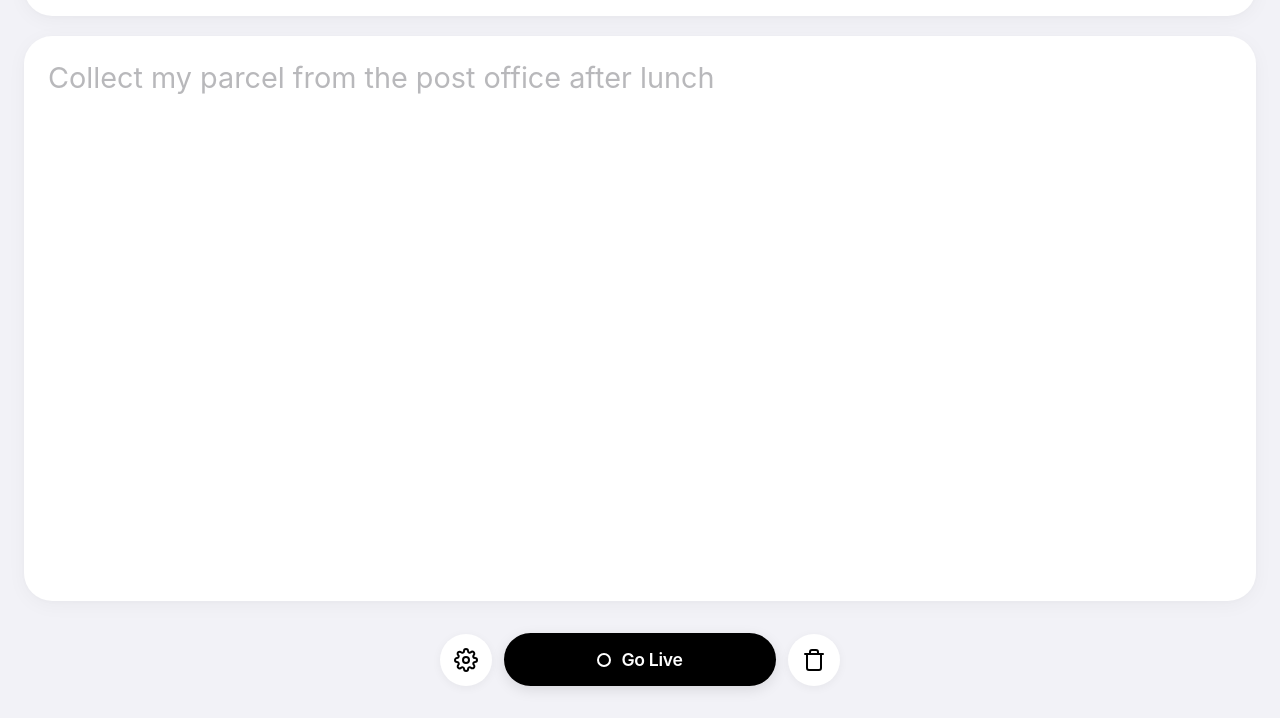
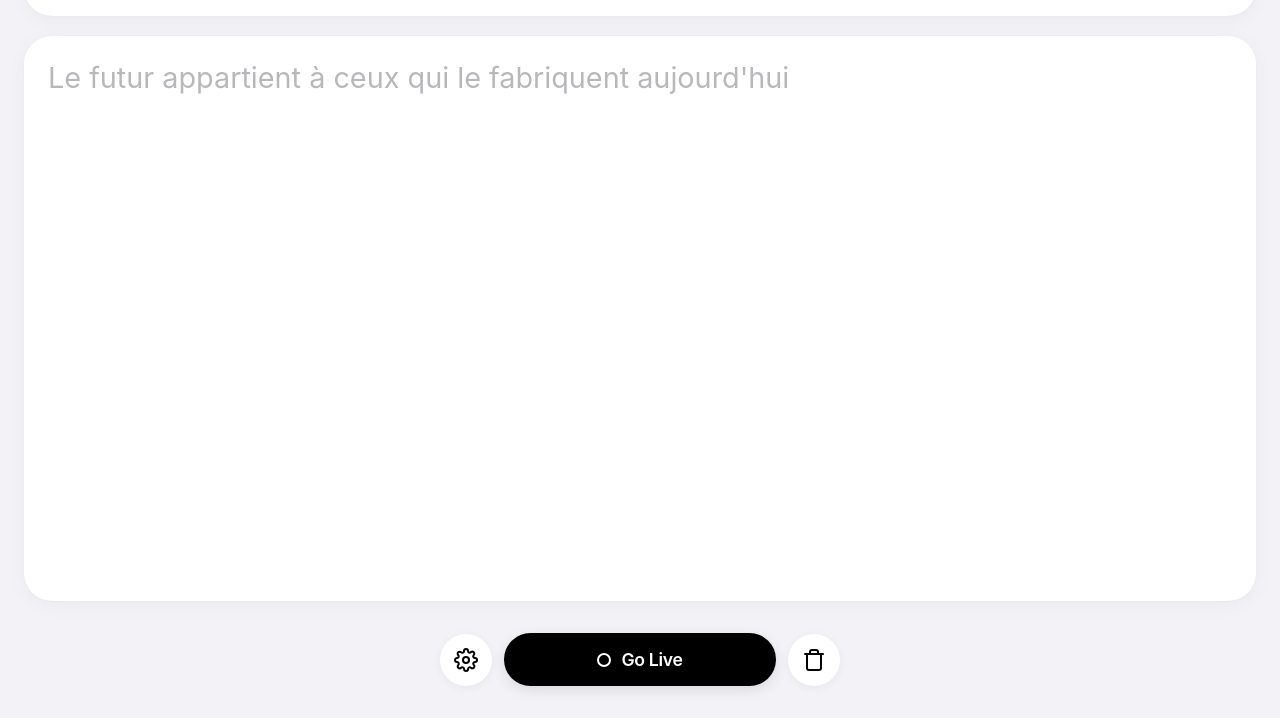
Before and after one commit to 0ptiDevis-Pro/Unonote, a plain HTML site: page index.html in a window 1280 px wide. Shown: the part 82-800 px from the top of the page. Drawn offline with Linux system fonts and the light colour scheme.

Commit message:
Update index.html

```diff
--- a/index.html
+++ b/index.html
@@ -20,7 +20,7 @@
 
     <main>
         <div class="note-card">
-            <textarea id="note-input" placeholder="Collect my parcel from the post office after lunch" aria-label="Votre note"></textarea>
+            <textarea id="note-input" placeholder="Le futur appartient à ceux qui le fabriquent aujourd'hui" aria-label="Votre note"></textarea>
         </div>
     </main>
 
```
